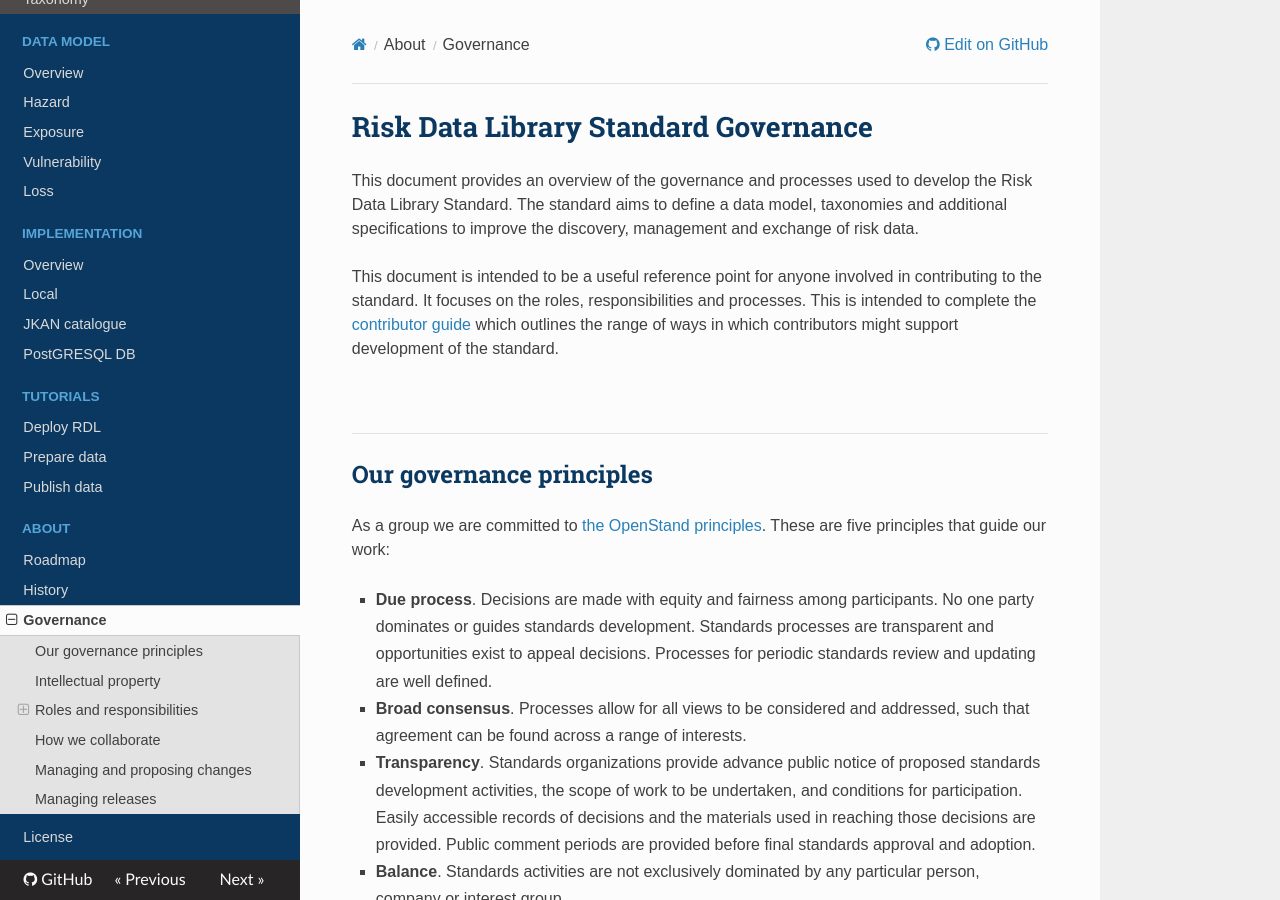
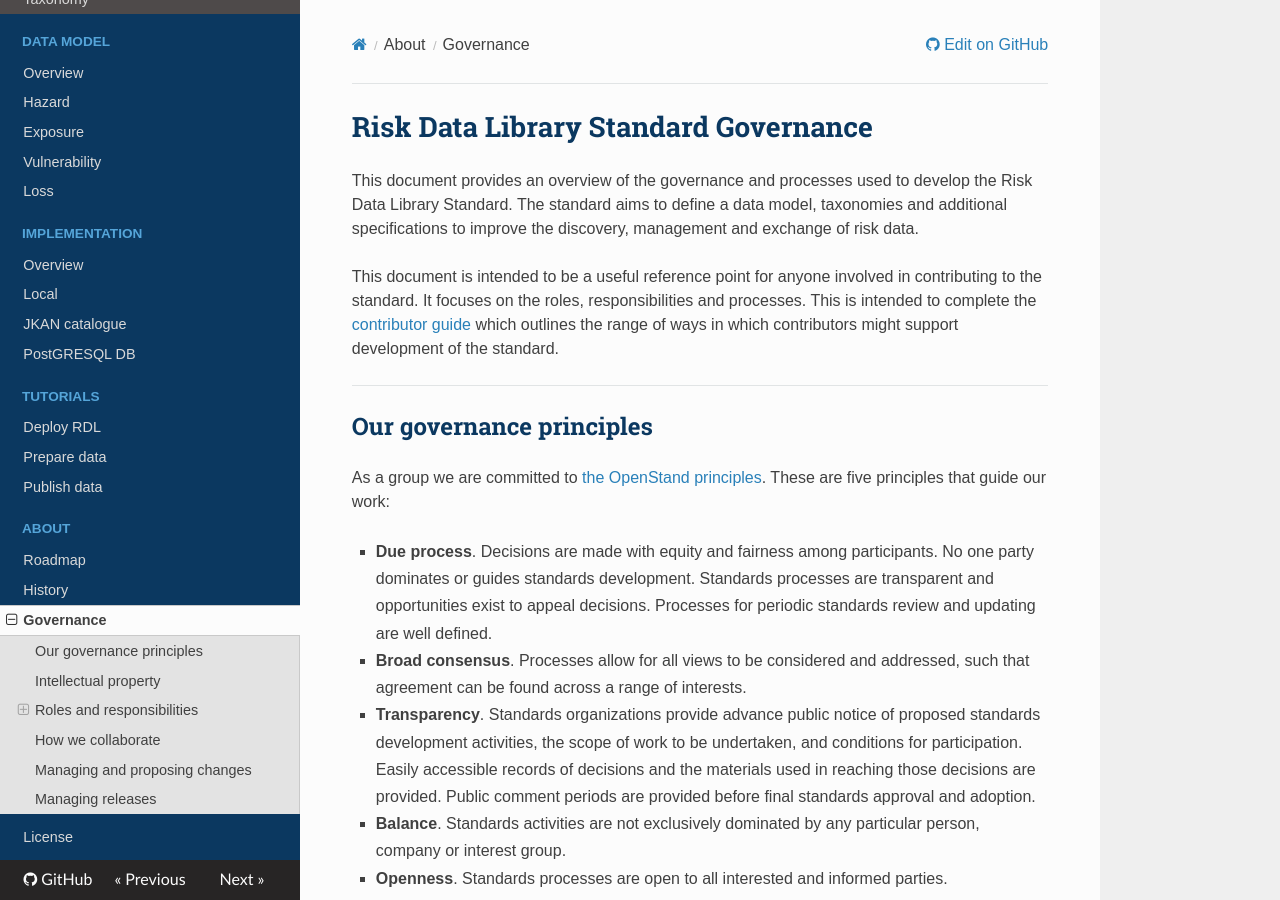
Before and after one commit to GFDRR/rdl-docs, an MkDocs documentation site: the page built from docs/governance.md, in a window 1280 px wide and 900 px high. Built offline with MkDocs 1.6.1, drawn with Linux system fonts in a browser that asks for light colours; nearby versions of some CDN libraries.

Commit message:
Update governance.md

```diff
--- a/docs/governance.md
+++ b/docs/governance.md
@@ -4,7 +4,7 @@
 
 This document is intended to be a useful reference point for anyone involved in contributing to the standard. It focuses on the roles, responsibilities and processes. This is intended to complete the [contributor guide](https://github.com/GFDRR/rdl-standard/blob/main/CONTRIBUTING.md) which outlines the range of ways in which contributors might support development of the standard.
 
-<br><hr>
+<hr>
 
 ## Our governance principles
 
@@ -18,7 +18,7 @@
 
 We are working to improve our process to ensure that we are living up to these principles. This document provides a reference point for our current practices.
 
-<br><hr>
+<hr>
 
 ## Intellectual property
 
@@ -26,7 +26,7 @@
 
 Additional documentation and source code produced by this initiative will also be published under a suitable open licence. We encourage other organisations to similarly licence their work, so that it can be used for the benefit of the wider community.
 
-<br><hr>
+<hr>
 
 ## Roles and responsibilities
 
@@ -83,7 +83,7 @@
 All working documents, issue reporting and decisions made within these groups will be
 reviewed and communicated via this repository.
 
-<br><hr>
+<hr>
 
 ## How we collaborate
 
@@ -96,7 +96,7 @@
 - [Issues](https://github.com/GFDRR/rdl-standard/issues) to propose and discuss changes to the standard
 - [Project boards](https://github.com/GFDRR/rdl-standard/projects) to provide transparency of the current progress and priorities around its development
 
-<br><hr>
+<hr>
 
 ## Managing and proposing changes
 
@@ -112,7 +112,7 @@
 - once we feel that a broad consensus has been achieved around the proposed changes, we will update the current Working Draft with suitable wording
 - after leaving appropriate time for further comment, we will release a new version of the specification
 
-<br><hr>
+<hr>
 
 ## Managing releases
 
```
